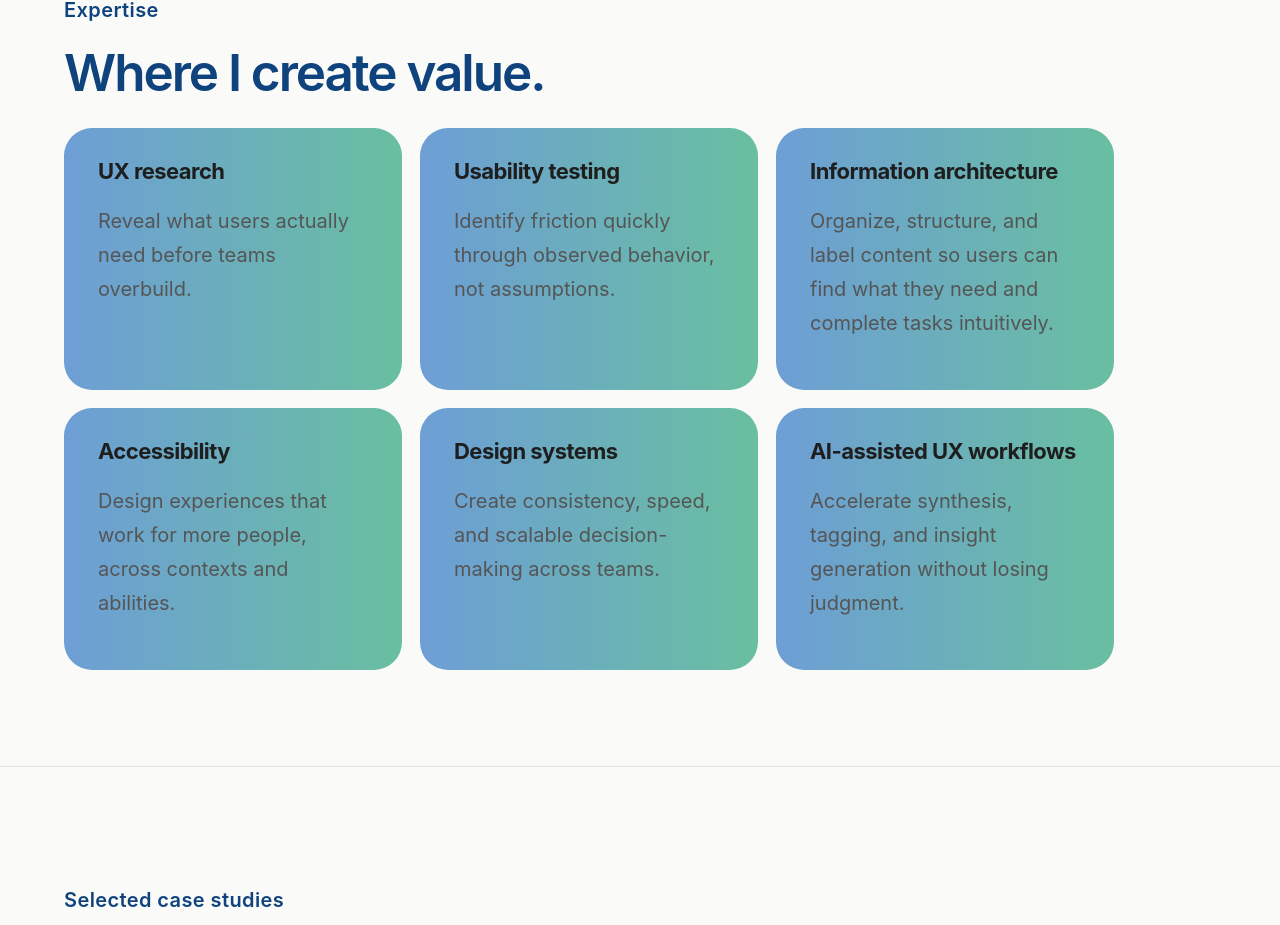
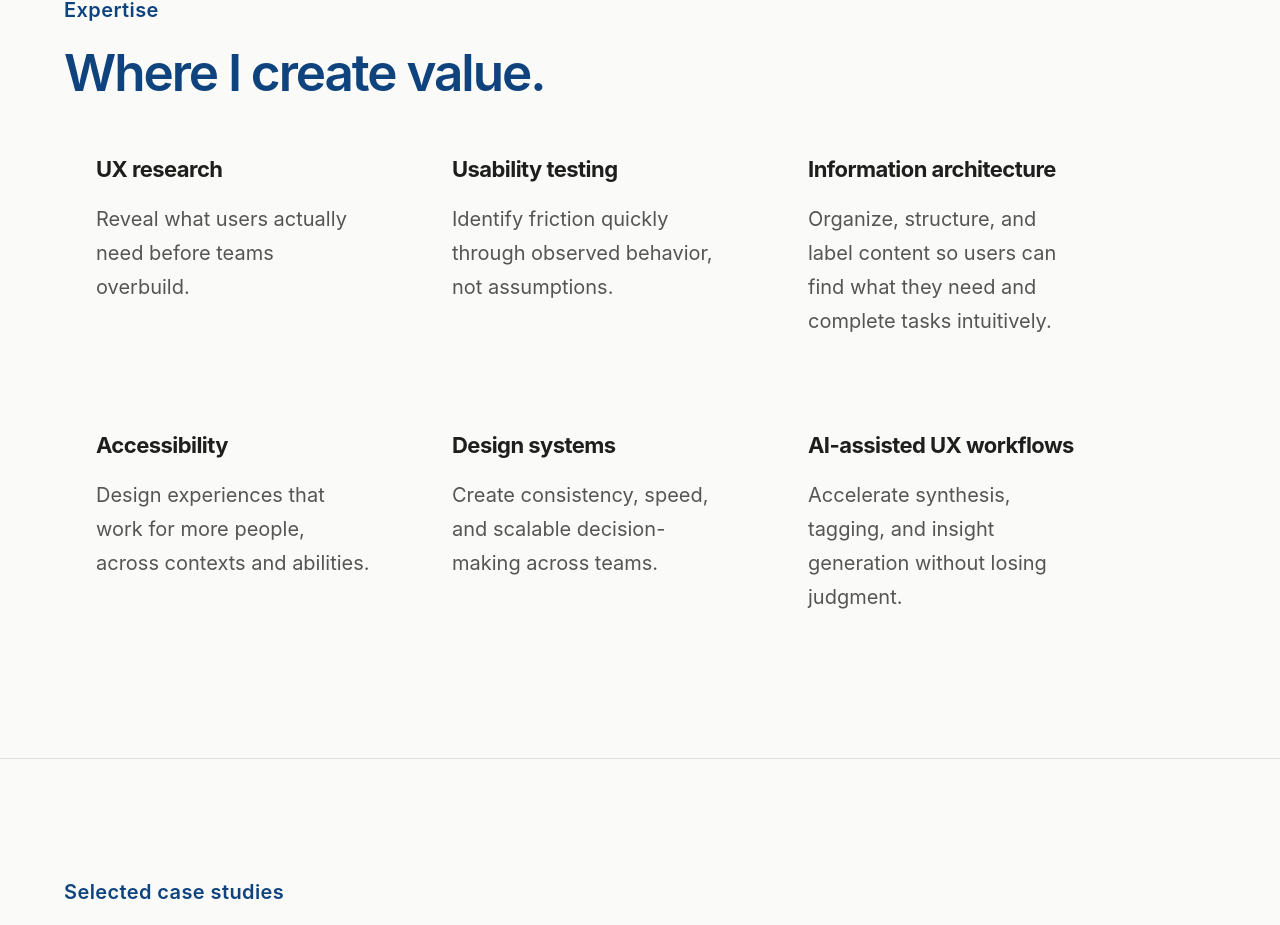
Before and after one commit to micheleroohani/michele-harper-portfolio, a React (Vite) app: page / in a window 1280 px wide. Shown: the part 2359-3284 px from the top of the page. Built offline with nearby package versions, Linux system fonts and the light colour scheme.

Commit message:
Refactor gradientCard styles in style.css
Removed padding and background gradient from gradientCard.

```diff
--- a/src/style.css
+++ b/src/style.css
@@ -196,11 +196,7 @@ p {
   box-sizing: border-box;
   height: 100%;
 }
-.gradientCard {
-  padding: 2px;
-  border-radius: 28px;
-  background: linear-gradient(90deg, #6d9ed6, #69bfa0);
-}
+
 .gradientCard {
   display: flex;
 }
```
